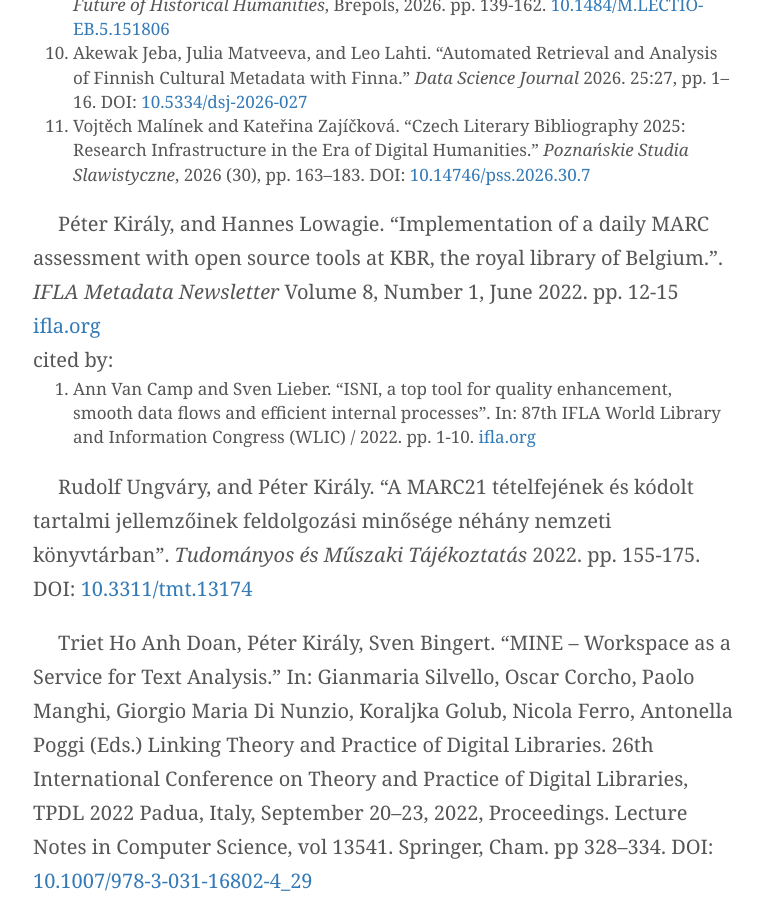
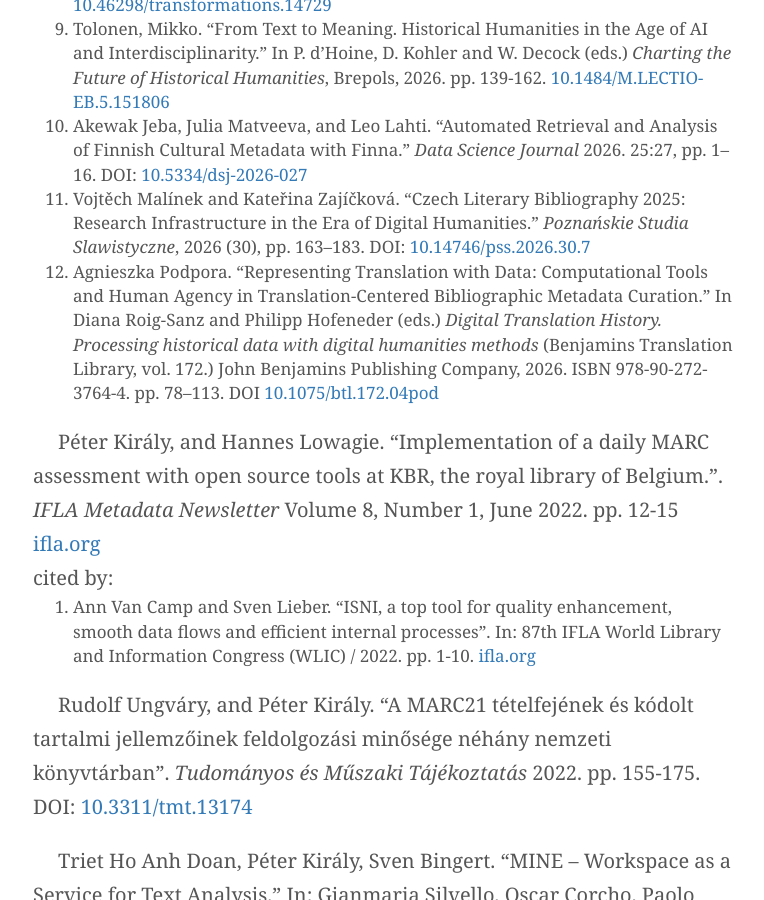
Before and after one commit to pkiraly/pkiraly.github.io, a Jekyll site: the page built from about.md, in a window 1280 px wide and 900 px high, scrolled down 20177 px. Shown: the whole window, without its empty margins (257-1021 px from the left). Built offline with Jekyll 4.4.1, drawn with Linux system fonts in a browser that asks for light colours; nearby versions of some CDN libraries; some web fonts are replaced; comment, search, counter and statistics services are not loaded; some of the changed text lies outside the part shown.

Commit message:
Ershov - Khokhlov, 2026; Podpora 2026

```diff
--- a/about.md
+++ b/about.md
@@ -161,7 +161,8 @@
 36. Mohammadreza Tavakoli, Abdolali Faraji, Jarno Vrolijk, Mohammadreza Molavi, Stefan T. Mol, and Gábor Kismihók. “An AI-Based Open Recommender System for Personalized Labor Market Driven Education.” _Advanced Engineering Informatics_ 2022. 52: 101508. DOI: [10.1016/j.aei.2021.101508](https://doi.org/10.1016/j.aei.2021.101508).
 37. Dwi Fajar Saputra, Taufik Asmiyanto, and Nina Mayesti. “When metadata is not enough: Repository interoperability in a national library open-source discovery platform.” _Scire: Representación y Organización Del Conocimiento_ 2026. 32 (1): 25–36. DOI: [10.54886/scire.v32i1.5141](https://doi.org/10.54886/scire.v32i1.5141).
 38. Mengke Zhao, Qiaoyin Mo, and Fang Liu. “A Systematic Review of Metadata Quality Assessment for Cultural Heritage Digital Resources.” Paper presented at 17th International Conference on Applied Human Factors and Ergonomics (AHFE 2026). _Usability and User Experience_, Vol. 232, 2026, pp. 175–184. DOI: [10.54941/ahfe1008046](https://doi.org/10.54941/ahfe1008046).
-39. Peng Yue, Jia Hou, and Xiao Zhang. "Evidence aware multimodal auditing of museum image metadata consistency". Preprint (Version 1) available at Research Square, 22 September 2026. DOI: [10.21203/rs.3.rs-10971995/v1](https://doi.org/10.21203/rs.3.rs-10971995/v1)
+39. Peng Yue, Jia Hou, and Xiao Zhang. "Evidence aware multimodal auditing of museum image metadata consistency". Preprint (Version 1) available at Research Square, 22 September 2026. DOI: [10.21203/rs.3.rs-10971995/v1](https://doi.org/10.21203/rs.3.rs-10971995/v1).
+40. P. S. Ershov, and Yu. E. Khokhlov. “Digital Infrastructure for Big Data.” _Lobachevskii Journal of Mathematics_ 2026. 47 (S1). pp. S78–93. DOI: [10.1134/S1995080226700150](https://doi.org/10.1134/S1995080226700150).
 
 Péter Király, Juliane Stiller, Valentine Charles, Werner Bailer, and Nuno Freire. “Evaluating Data Quality in Europeana: Metrics for Multilinguality.” In *Metadata and Semantic Research 2019. 12th International Conference, MTSR 2018, Limassol, Cyprus, October 23-26, 2018, Revised Selected Papers* (Communications in Computer and Information Science, volume 846) Published by Springer, 2019. pp. 199–211. DOI: [10.1007/978-3-030-14401-2_19](https://doi.org/10.1007/978-3-030-14401-2_19)<br/>
 cited by:<br/>
@@ -263,6 +264,7 @@
 9. Tolonen, Mikko. "From Text to Meaning. Historical Humanities in the Age of AI and Interdisciplinarity." In P. d’Hoine, D. Kohler and W. Decock (eds.) _Charting the Future of Historical Humanities_, Brepols, 2026. pp. 139-162. [10.1484/M.LECTIO-EB.5.151806](https://doi.org/10.1484/M.LECTIO-EB.5.151806)
 10. Akewak Jeba, Julia Matveeva, and Leo Lahti. "Automated Retrieval and Analysis of Finnish Cultural Metadata with Finna." _Data Science Journal_ 2026. 25:27, pp. 1–16. DOI: [10.5334/dsj-2026-027](https://doi.org/10.5334/dsj-2026-027)
 11. Vojtěch Malínek and Kateřina Zajíčková. "Czech Literary Bibliography 2025: Research Infrastructure in the Era of Digital Humanities." _Poznańskie Studia Slawistyczne_, 2026 (30), pp. 163–183. DOI: [10.14746/pss.2026.30.7](https://doi.org/10.14746/pss.2026.30.7)
+12. Agnieszka Podpora. “Representing Translation with Data: Computational Tools and Human Agency in Translation-Centered Bibliographic Metadata Curation.” In Diana Roig-Sanz and Philipp Hofeneder (eds.) _Digital Translation History. Processing historical data with digital humanities methods_ (Benjamins Translation Library, vol. 172.) John Benjamins Publishing Company, 2026. ISBN 978-90-272-3764-4. pp. 78–113. DOI [10.1075/btl.172.04pod](https://doi.org/10.1075/btl.172.04pod)
 
 Péter Király, and Hannes Lowagie. "Implementation of a daily MARC assessment with open source tools at KBR, the royal library of Belgium.". *IFLA Metadata Newsletter* Volume 8, Number 1, June 2022. pp. 12-15 [ifla.org](https://repository.ifla.org/bitstream/123456789/1976/1/IFLA_Metadata_Newsletter_June_2022.pdf)<br/>
 cited by:<br/>
@@ -291,6 +293,7 @@
 Mikko Tolonen, Ondřej Vimr, Péter Király, and Charlotte Panušková. "Bibliographical Data Science: from Catalogues to Research Data." _Social Sciences & Humanities Open Marketplace_, 2023. [marketplace.sshopencloud.eu](https://marketplace.sshopencloud.eu/workflow/tE2HiC)<br/>
 cited by:<br/>
 1. Ondřej Vimr. "A computational approach to the history of Czech literature in translation during the Cold War (1948–1989)." _Translation Studies_, 2024. pp. 1-19. DOI: [10.1080/14781700.2024.2421550](https://doi.org/10.1080/14781700.2024.2421550)
+2. Agnieszka Podpora. “Representing Translation with Data: Computational Tools and Human Agency in Translation-Centered Bibliographic Metadata Curation.” In Diana Roig-Sanz and Philipp Hofeneder (eds.) _Digital Translation History. Processing historical data with digital humanities methods_ (Benjamins Translation Library, vol. 172.) John Benjamins Publishing Company, 2026. ISBN 978-90-272-3764-4. pp. 78–113. DOI [10.1075/btl.172.04pod](https://doi.org/10.1075/btl.172.04pod)
 
 ### 2024
 
```
